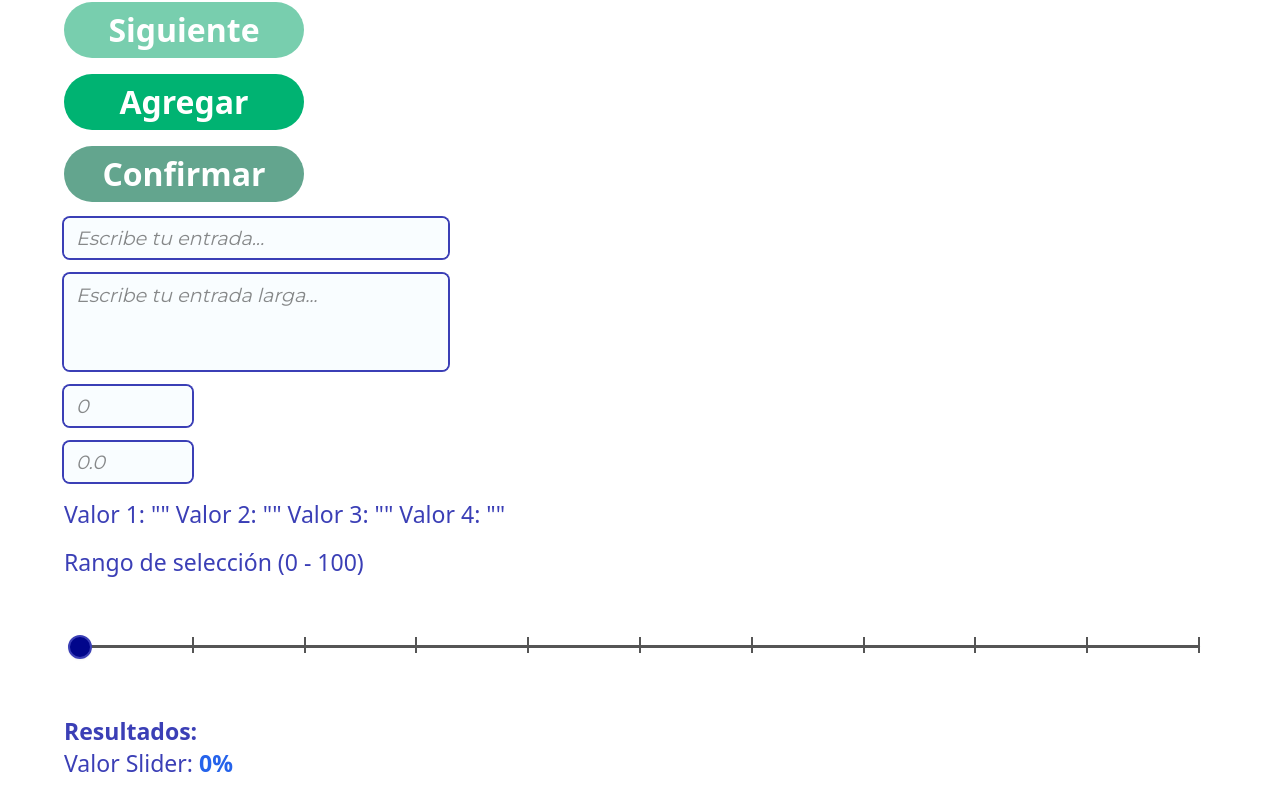
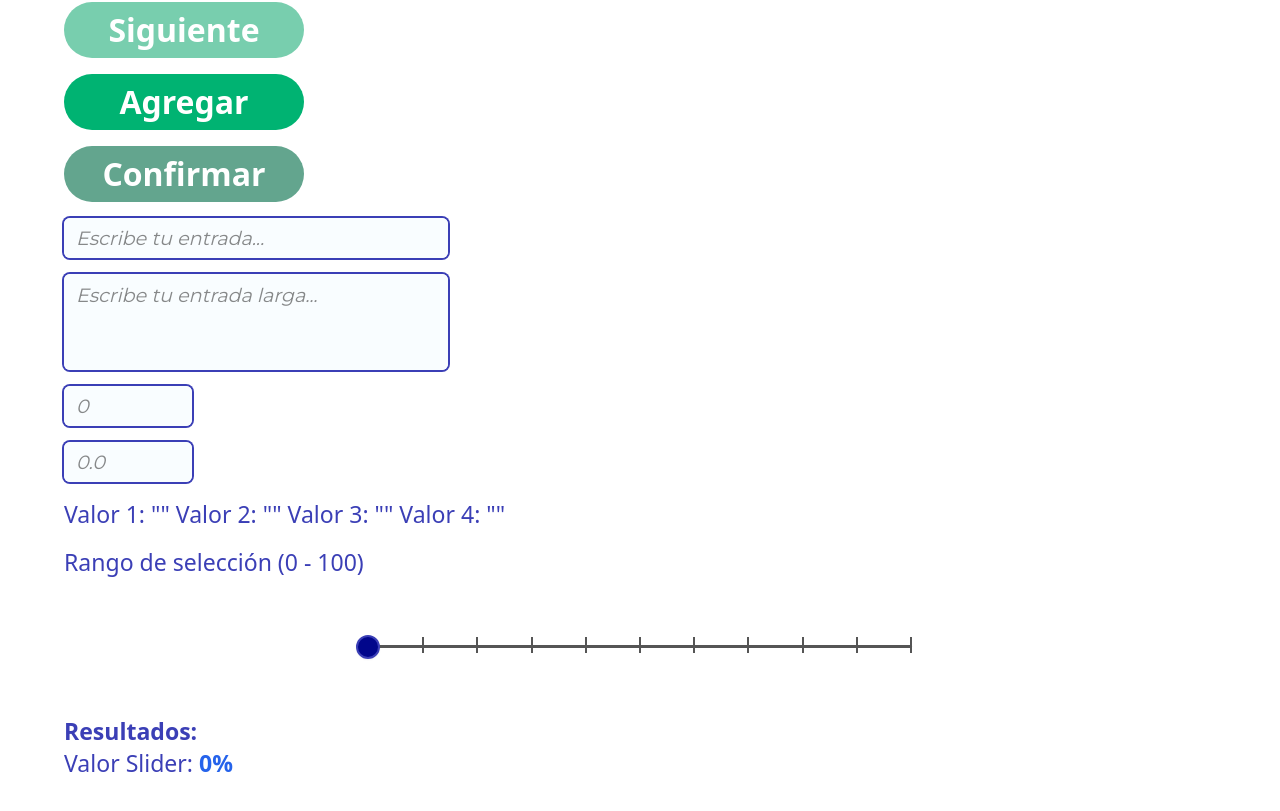
Before and after one commit to AztlanConsulting/Fungivora-Dev, a React (Vite) app in the folder frontend/: page / in a window 1280 px wide. Shown: the part 462-1273 px from the top of the page. Built offline with nearby package versions, Linux system fonts and the light colour scheme.

Commit message:
[FIX] (frontend) fix slider size in desktop

```diff
--- a/frontend/src/componentes/slider.jsx
+++ b/frontend/src/componentes/slider.jsx
@@ -21,7 +21,7 @@ const Slider = ({ value, onChange }) => {
   };
 
   return (
-    <div className="w-full py-12 px-4">
+<div className="w-full md:max-w-xl mx-auto py-12 px-4">
       <div className="relative h-2 flex items-center">
 
         {/* Línea Base*/}
```
